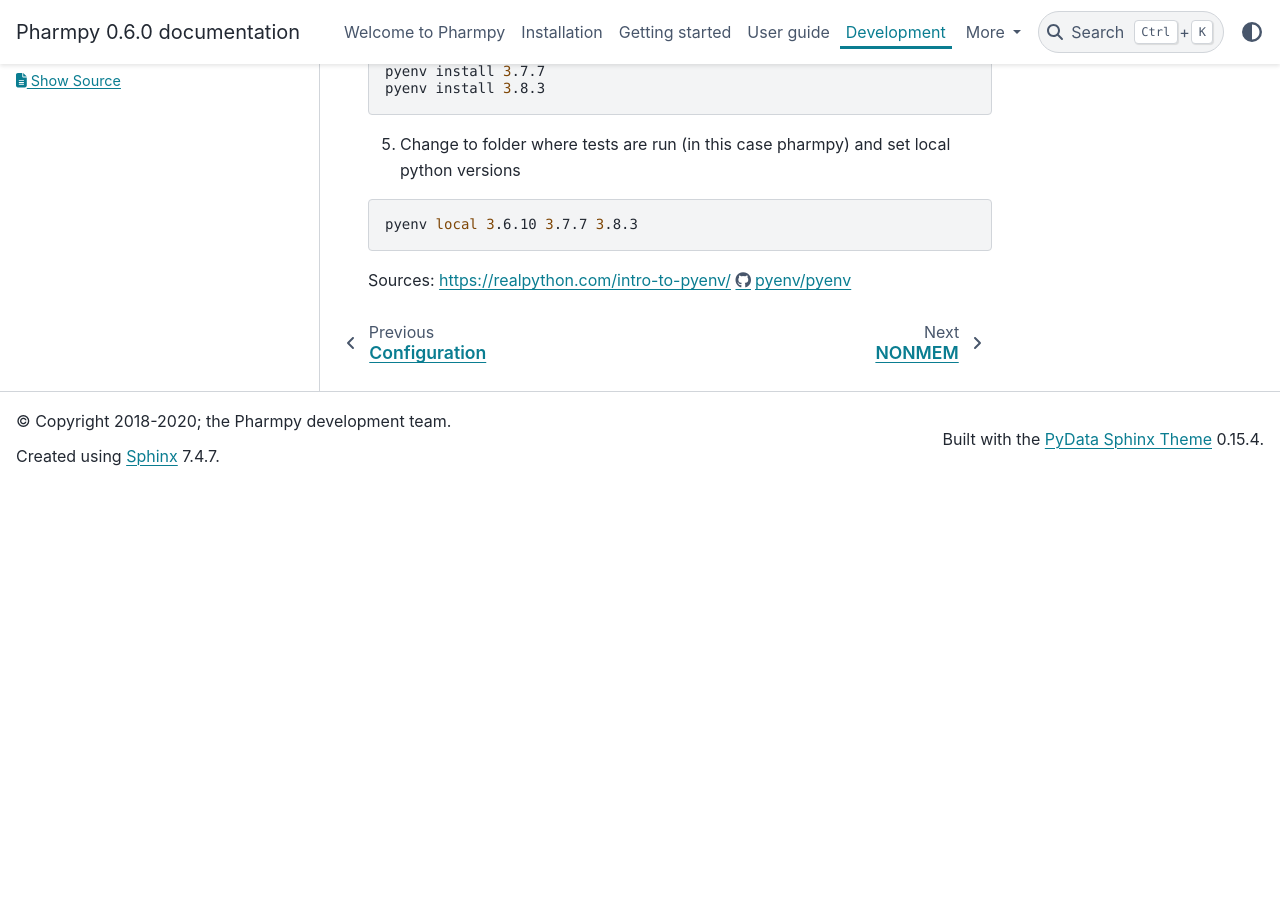
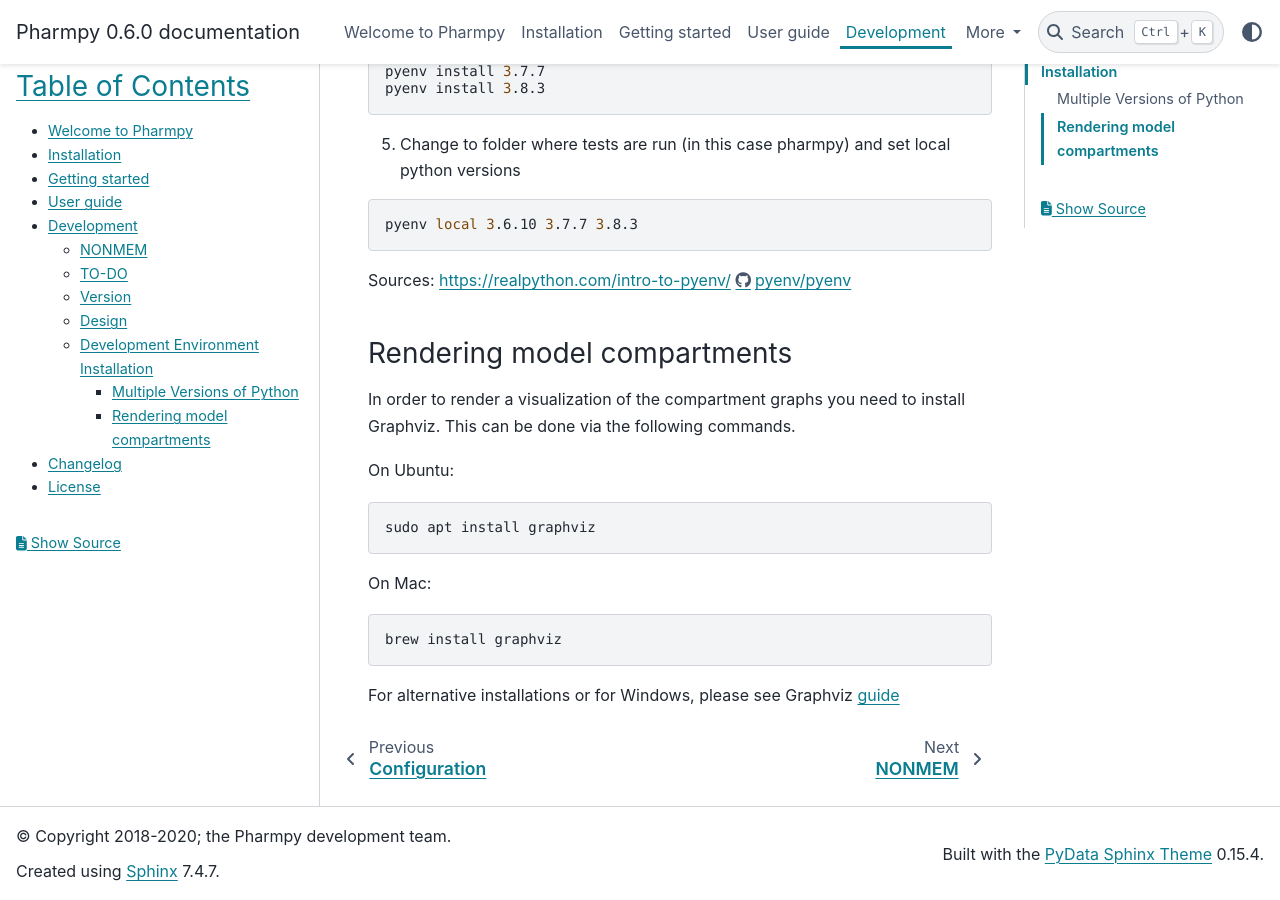
Before and after one commit to pharmpy/pharmpy, a Sphinx documentation site: the page built from docs/development.rst, in a window 1280 px wide and 900 px high, scrolled down 2509 px. Built offline with Sphinx 7.4.7 and the PyData theme 0.15.4, drawn with Linux system fonts in a browser that asks for light colours; pages that are not in the unit, such as notebooks, are missing from menus; before the commit the page ends 2994 px from its top, so only the background shows below that.

Commit message:
Instruction for installation for graphviz

```diff
--- a/docs/development.rst
+++ b/docs/development.rst
@@ -61,3 +61,22 @@ OR
 Sources:
 https://realpython.com/intro-to-pyenv/
 https://github.com/pyenv/pyenv
+
+Rendering model compartments
+****************************
+In order to render a visualization of the compartment graphs you need to install Graphviz. This can be done via
+the following commands.
+
+On Ubuntu:
+
+.. code-block:: sh
+
+    sudo apt install graphviz
+
+On Mac:
+
+.. code-block:: sh
+
+    brew install graphviz
+
+For alternative installations or for Windows, please see Graphviz `guide <https://graphviz.org/download/>`_
--- a/docs/requirements.txt
+++ b/docs/requirements.txt
@@ -1,4 +1,5 @@
 pydata-sphinx-theme
 sphinxcontrib-autoprogram
 jupyter-sphinx
+markdown
 -e .
```
